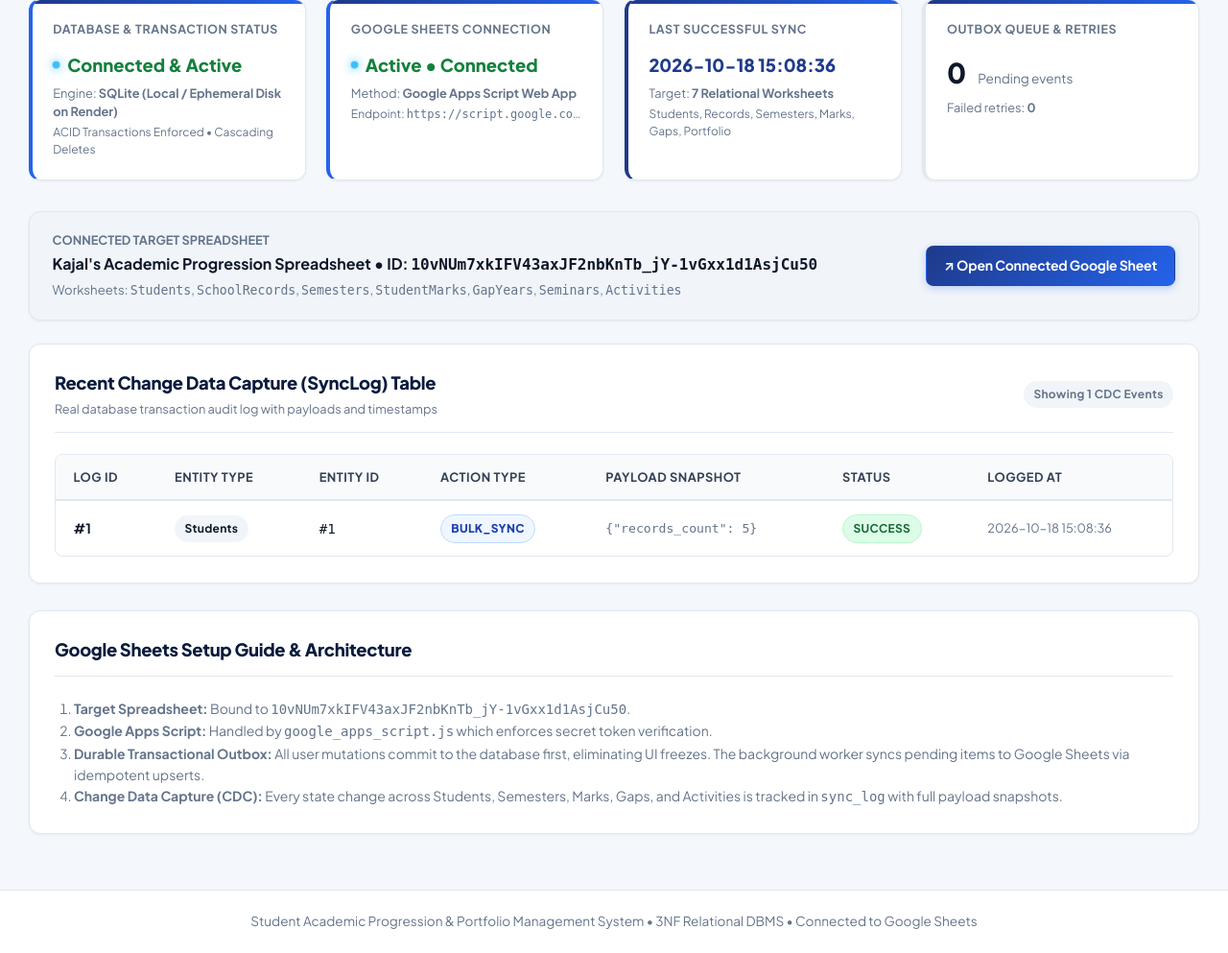
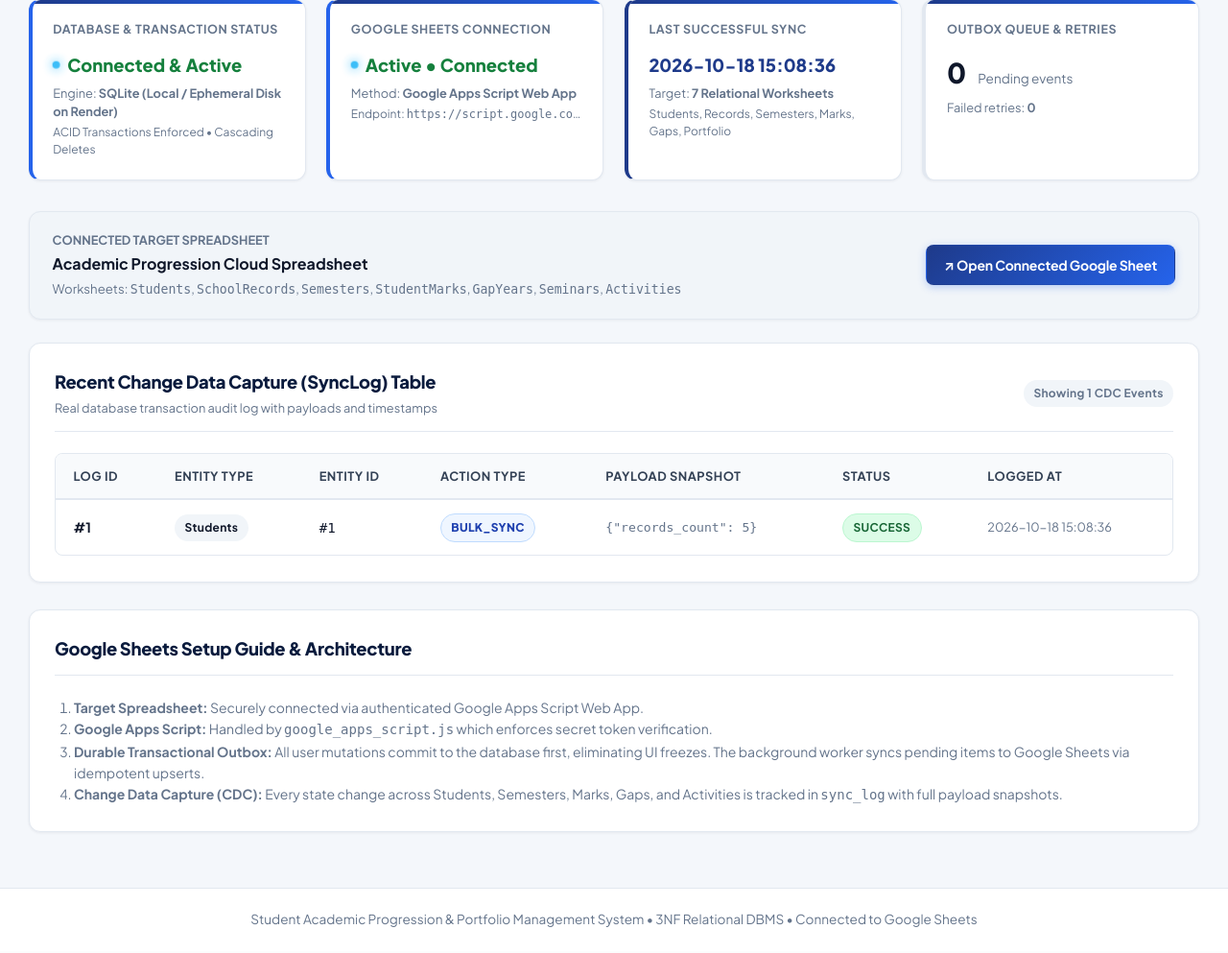
Before and after one commit to madhura27444/student-dashboard, a Flask app: page /sync in a window 1280 px wide. Shown: the part 471-1464 px from the top of the page at 96% size. After the commit the page ends 1437 px from the top, so only its background shows below. Run offline with Flask 3, Linux system fonts and the light colour scheme; data comes from the database, SQL or seed files in the repository; data that the repository does not hold is empty.

Commit message:
Hide confidential sheet name and spreadsheet ID from sync dashboard

```diff
--- a/render.yaml
+++ b/render.yaml
@@ -10,6 +10,6 @@ services:
       - key: DB_TYPE
         value: sqlite
       - key: GOOGLE_SHEETS_SECRET_TOKEN
-        value: kajal-academic-sync-token-2026
+        value: academic-sync-token-2026
       - key: GOOGLE_SHEETS_WEBHOOK_URL
         sync: false
--- a/templates/sync.html
+++ b/templates/sync.html
@@ -102,7 +102,7 @@
         <div>
             <div style="font-size: 0.8rem; text-transform: uppercase; font-weight: 700; color: var(--text-muted);">Connected Target Spreadsheet</div>
             <div style="font-size: 1rem; font-weight: 700; color: var(--text-main); margin-top: 0.2rem;">
-                Kajal's Academic Progression Spreadsheet &bull; ID: <code>{{ sync_status.spreadsheet_id }}</code>
+                Academic Progression Cloud Spreadsheet
             </div>
             <div style="font-size: 0.825rem; color: var(--text-muted); margin-top: 0.25rem;">
                 Worksheets: <code>Students</code>, <code>SchoolRecords</code>, <code>Semesters</code>, <code>StudentMarks</code>, <code>GapYears</code>, <code>Seminars</code>, <code>Activities</code>
@@ -186,7 +186,7 @@
     </div>
     <div style="font-size: 0.875rem; color: var(--text-main); line-height: 1.6;">
         <ol style="margin-left: 1.25rem; color: var(--text-muted);">
-            <li><strong>Target Spreadsheet:</strong> Bound to <code>{{ sync_status.spreadsheet_id }}</code>.</li>
+            <li><strong>Target Spreadsheet:</strong> Securely connected via authenticated Google Apps Script Web App.</li>
             <li><strong>Google Apps Script:</strong> Handled by <code>google_apps_script.js</code> which enforces secret token verification.</li>
             <li><strong>Durable Transactional Outbox:</strong> All user mutations commit to the database first, eliminating UI freezes. The background worker syncs pending items to Google Sheets via idempotent upserts.</li>
             <li><strong>Change Data Capture (CDC):</strong> Every state change across Students, Semesters, Marks, Gaps, and Activities is tracked in <code>sync_log</code> with full payload snapshots.</li>
```
